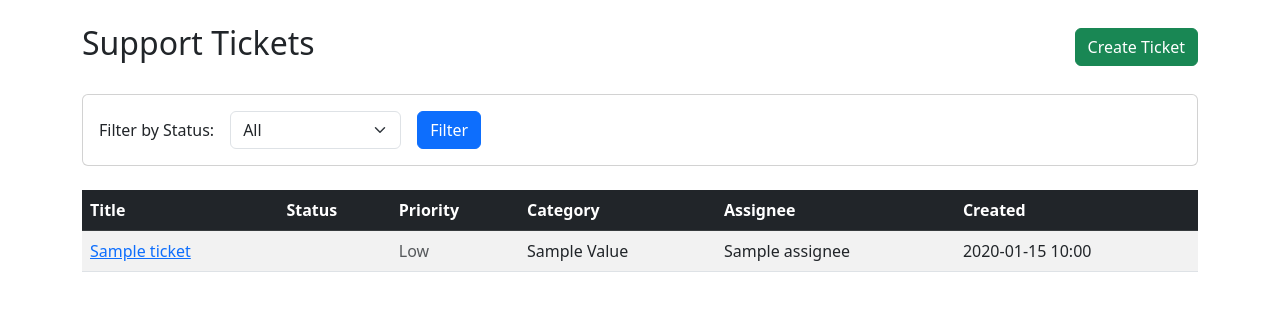
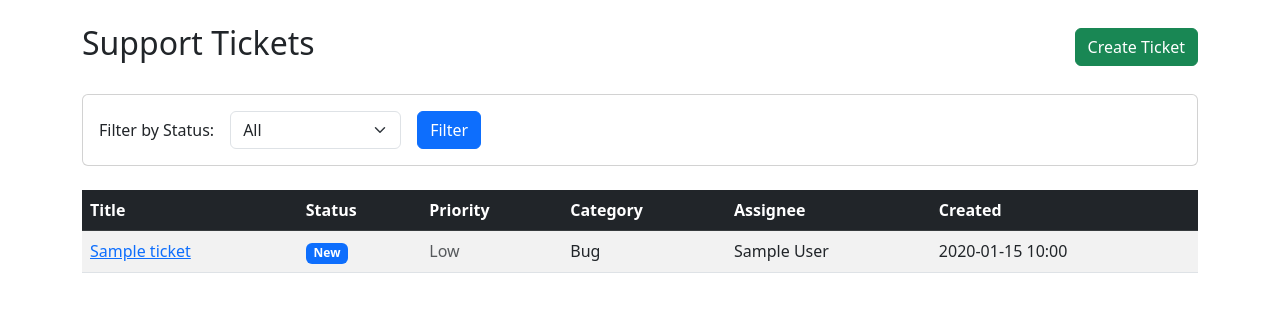
Before and after one commit to DylanK29/support-ticket-app, a Flask app: template app/templates/dashboard.html in a window 1280 px wide. Shown: the part 56-368 px from the top of the page. Run offline with Flask 3, Linux system fonts and the light colour scheme; tables that the repository leaves empty hold one stand-in row (values such as "Sample post"); the template is opened without the code that fills it: values that come from a table or form of the project are taken from there, most other values are stand-ins (such as "Sample title", 1, 10 or a date in 2020); parts of the project's set-up code (start-up, migrations or seed data) failed here and were passed over.

Commit message:
Corrected status labels in ticket, ticket_history, dashboard.html, and ticket_detail.html

```diff
--- a/app/models/ticket.py
+++ b/app/models/ticket.py
@@ -74,7 +74,7 @@
     description = db.Column(db.Text, nullable=False)
     priority = db.Column(db.Enum(Priority), default=Priority.MEDIUM, nullable=False)
     category = db.Column(db.Enum(Category), default=Category.OTHER, nullable=False)
-    status = db.Column(db.Enum(Status), default=Status.OPEN, nullable=False, index=True)
+    status = db.Column(db.Enum(Status), default=Status.NEW, nullable=False, index=True)
 
     #Foreign keys
     creator_id = db.Column(db.Integer, db.ForeignKey('users.id'), nullable=False, index=True)
@@ -145,7 +145,7 @@
         self.assignee_id = user.id if user else None
 
         #Optionally update status when assigned
-        if user and self.status == Status.OPEN:
+        if user and self.status == Status.NEW:
             if assigned_by:
                 self.update_status(Status.IN_PROGRESS, assigned_by)
             else:
--- a/app/routes.py
+++ b/app/routes.py
@@ -116,7 +116,7 @@
             description=description,
             priority=priority,
             category=category,
-            status=Status.OPEN,
+            status=Status.NEW,
             creator_id=current_user.id,
             assignee_id=assignee_id
         )
--- a/app/templates/dashboard.html
+++ b/app/templates/dashboard.html
@@ -48,12 +48,14 @@
             <tr>
                 <td><a href="{{ url_for('main.ticket_detail', ticket_id=ticket.id) }}">{{ ticket.title }}</a></td>
                 <td>
-                    {% if ticket.status.value == 'open' %}
-                        <span class="badge bg-primary">Open</span>
+                    {% if ticket.status.value == 'new' %}
+                        <span class="badge bg-primary">New</span>
                     {% elif ticket.status.value == 'in_progress' %}
                         <span class="badge bg-info">In Progress</span>
-                    {% elif ticket.status.value == 'pending' %}
-                        <span class="badge bg-warning text-dark">Pending</span>
+                    {% elif ticket.status.value == 'waiting_on_user' %}
+                        <span class="badge bg-warning text-dark">Waiting on User</span>
+                    {% elif ticket.status.value == 'blocked' %}
+                        <span class="badge bg-danger">Blocked</span>
                     {% elif ticket.status.value == 'resolved' %}
                         <span class="badge bg-success">Resolved</span>
                     {% elif ticket.status.value == 'closed' %}
```
Also changed, not shown: app/templates/ticket_detail.html (+6 -4 lines).
